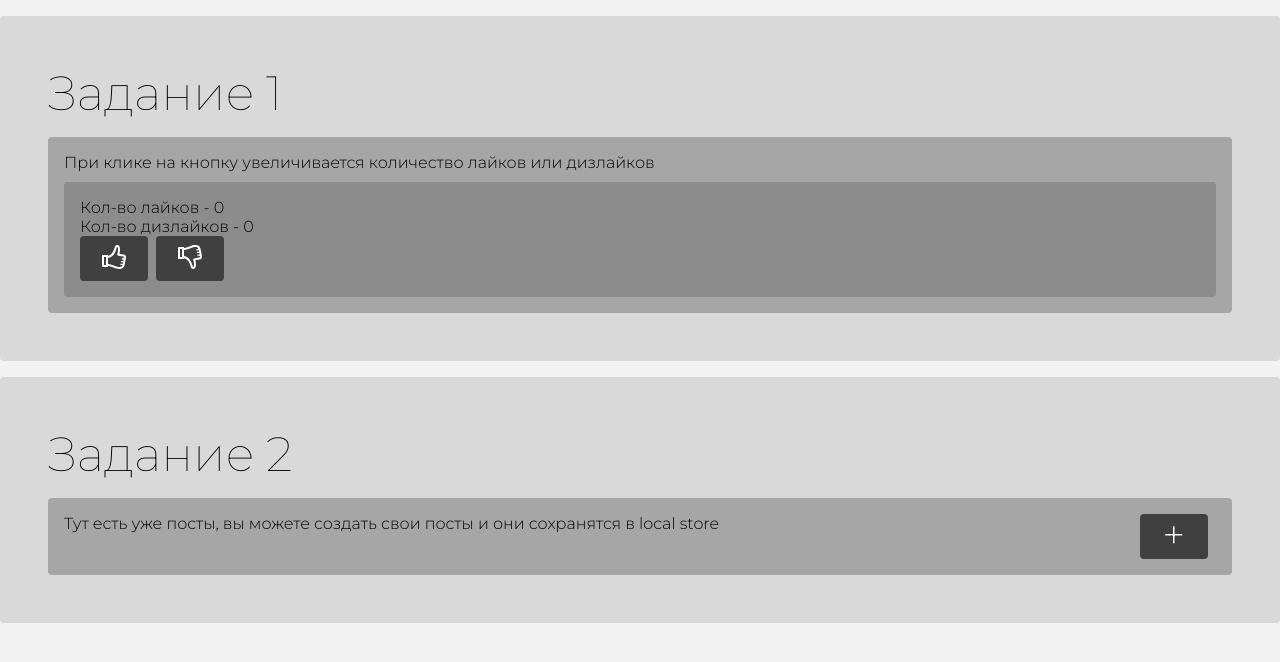
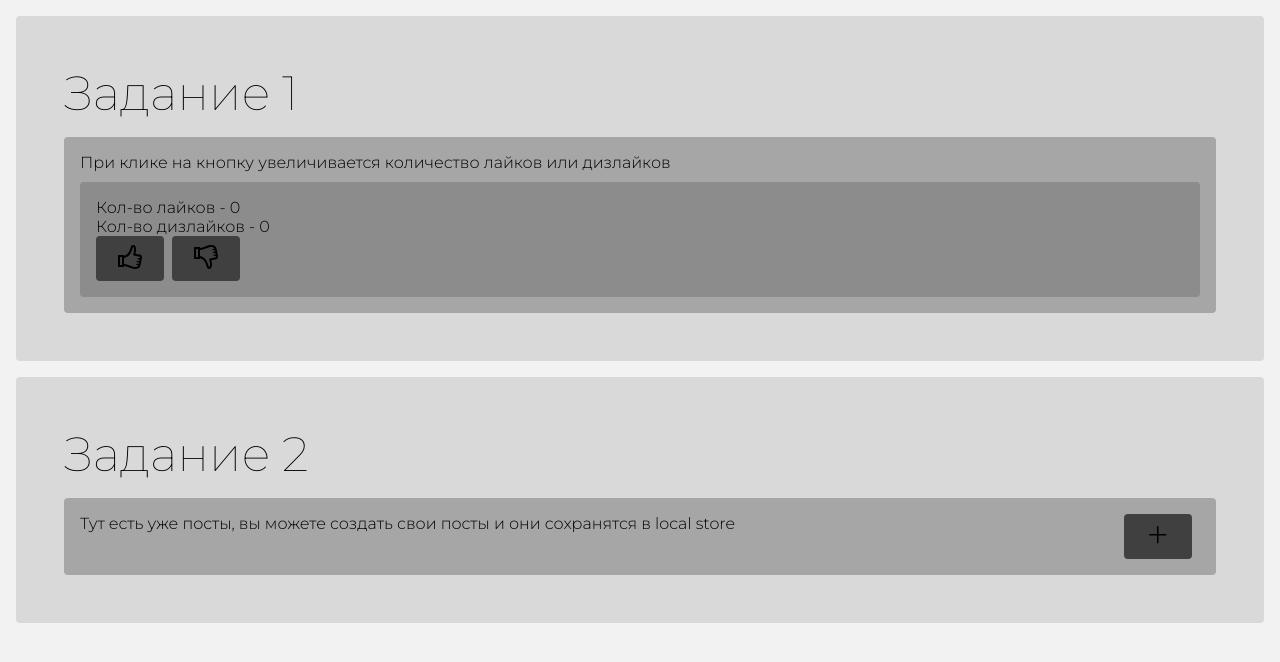
Before and after one commit to povar0305/vuejs, a Vue app: page / in a window 1280 px wide. Shown: the top 662 px of the page. Built offline with nearby package versions, Linux system fonts and the light colour scheme.

Commit message:
create new component - btn UI

```diff
--- a/src/App.vue
+++ b/src/App.vue
@@ -1,6 +1,6 @@
 <template>
   <div id="app">
-    <Task1  ></Task1>
+    <Task1></Task1>
     <Task2></Task2>
   </div>
 
@@ -9,8 +9,9 @@
 <script>
 import Task1 from "@/components/task1.vue";
 import Task2 from "@/components/task2.vue";
+
 export default {
-  components:{
+  components: {
     Task1,
     Task2
   },
@@ -66,8 +67,12 @@ svg {
   padding: 3rem;
   font-weight: 300;
   background-color: $light;
-  margin-top: 1rem;
-  margin-bottom: 1rem;
+  margin: 1rem;
+  @media(max-width: 768px) {
+    margin-left: 0;
+    margin-right: 0;
+    padding: 1rem;
+  }
 
   & .desc {
     padding-bottom: 10px;
@@ -82,18 +87,6 @@ svg {
       padding: 1rem;
 
     }
-  }
-
-  & button {
-    background-color: $darken;
-    margin-right: 0.5rem;
-    outline: none;
-    color: $white;
-    padding: 7px 20px;
-  }
-
-  & button path {
-    fill: $white;
   }
 }
 
@@ -149,20 +142,12 @@ svg {
     @media(max-width: 768px) {
       width: 100%;
     }
-    & p{
+
+    & p {
       text-align: justify;
     }
   }
 }
 
-button {
-  border: 2px solid transparent;
-}
-
-button:hover {
-  cursor: pointer;
-  background-color: transparent;
-  border: 2px solid $darken;
-}
 
 </style>
--- /dev/null
+++ b/src/components/UI/btn.vue
@@ -0,0 +1,43 @@
+<template>
+  <button>
+<slot></slot>
+  </button>
+</template>
+
+<script>
+export default {
+  name: "btn"
+}
+</script>
+
+<style scoped lang="scss">
+$font-family: 'Montserrat', sans-serif;
+$darken: #404040;
+$dark: #8C8C8C;
+$middle: #A6A6A6;
+$light: #D9D9D9;
+$bgc: #F2F2F2;
+$white: white;
+button {
+  background-color: $darken;
+  margin-right: 0.5rem;
+  outline: none;
+  color: $white;
+  padding: 7px 20px;
+  border: 2px solid transparent;
+}
+button path {
+  fill: $white;
+}
+button svg{
+  width: 24px;
+  height: 24px;
+}
+
+
+button:hover {
+  cursor: pointer;
+  background-color: transparent;
+  border: 2px solid $darken;
+}
+</style>
--- a/src/components/formAddPost.vue
+++ b/src/components/formAddPost.vue
@@ -1,14 +1,18 @@
 <template>
   <form v-if="showForm" @submit.prevent>
-    <input v-model='post.title' type="text" placeholder="Название поста">
-    <input v-model='post.body' type="text" placeholder="Текст">
-    <button @click="sendForm">Добавить пост</button>
+    <input v-model='post.title'  required type="text" placeholder="Название поста">
+    <input v-model='post.body' required  type="text" placeholder="Текст">
+    <btn @click="sendForm">Добавить пост</btn>
   </form>
 </template>
 
 <script>
+import Btn from "@/components/UI/btn";
 export default {
   name: "formAddPost",
+  components:{
+    Btn
+  },
   props: {
     showForm: {
       type: Boolean,
@@ -28,7 +32,6 @@ export default {
   methods: {
 
     sendForm() {
-
       this.post.id = String(Date.now())
       this.$emit('createPost', this.post)
       this.post = {
--- a/src/components/postItem.vue
+++ b/src/components/postItem.vue
@@ -1,7 +1,9 @@
 <template>
   <div class=" post_card task_body-inner">
-
+<div class="row" id={{post.id}}>
   <h2>{{ post.title }}</h2>
+  <svg @click="deletePost" clip-rule="evenodd" fill-rule="evenodd" stroke-linejoin="round" stroke-miterlimit="2" viewBox="0 0 24 24" xmlns="http://www.w3.org/2000/svg"><path d="m12 10.93 5.719-5.72c.146-.146.339-.219.531-.219.404 0 .75.324.75.749 0 .193-.073.385-.219.532l-5.72 5.719 5.719 5.719c.147.147.22.339.22.531 0 .427-.349.75-.75.75-.192 0-.385-.073-.531-.219l-5.719-5.719-5.719 5.719c-.146.146-.339.219-.531.219-.401 0-.75-.323-.75-.75 0-.192.073-.384.22-.531l5.719-5.719-5.72-5.719c-.146-.147-.219-.339-.219-.532 0-.425.346-.749.75-.749.192 0 .385.073.531.219z"/></svg>
+</div>
   <p>{{ post.body }}</p>
   </div>
 </template>
@@ -14,10 +16,21 @@ export default {
       type:Object,
       required:true,
     }
+  },
+  methods:{
+    deletePost(e){
+      console.log(e.target)
+    }
+
   }
 }
 </script>
 
 <style scoped>
-
+svg:hover{
+  cursor: pointer;
+}
+.row{
+  justify-content: space-between;
+}
 </style>
--- a/src/components/task1.vue
+++ b/src/components/task1.vue
@@ -6,18 +6,18 @@
       <div class="task_body-inner">
         <p>Кол-во лайков - {{ likes }}</p>
         <p>Кол-во дизлайков - {{ dislikes }}</p>
-        <button @click="addLike">
+        <btn @click="addLike">
           <svg xmlns="http://www.w3.org/2000/svg" width="24" height="24" viewBox="0 0 24 24">
             <path
                 d="M21.406 9.558c-1.21-.051-2.87-.278-3.977-.744.809-3.283 1.253-8.814-2.196-8.814-1.861 0-2.351 1.668-2.833 3.329-1.548 5.336-3.946 6.816-6.4 7.401v-.73h-6v12h6v-.904c2.378.228 4.119.864 6.169 1.746 1.257.541 3.053 1.158 5.336 1.158 2.538 0 4.295-.997 5.009-3.686.5-1.877 1.486-7.25 1.486-8.25 0-1.648-1.168-2.446-2.594-2.506zm-17.406 10.442h-2v-8h2v8zm15.896-5.583s.201.01 1.069-.027c1.082-.046 1.051 1.469.004 1.563l-1.761.099c-.734.094-.656 1.203.141 1.172 0 0 .686-.017 1.143-.041 1.068-.056 1.016 1.429.04 1.551-.424.053-1.745.115-1.745.115-.811.072-.706 1.235.109 1.141l.771-.031c.822-.074 1.003.825-.292 1.661-1.567.881-4.685.131-6.416-.614-2.239-.965-4.438-1.934-6.959-2.006v-6c3.264-.749 6.328-2.254 8.321-9.113.898-3.092 1.679-1.931 1.679.574 0 2.071-.49 3.786-.921 5.533 1.061.543 3.371 1.402 6.12 1.556 1.055.059 1.024 1.455-.051 1.584l-1.394.167s-.608 1.111.142 1.116z"/>
           </svg>
-        </button>
-        <button @click="addDislike">
+        </btn>
+        <btn @click="addDislike">
           <svg xmlns="http://www.w3.org/2000/svg" width="24" height="24" viewBox="0 0 24 24">
             <path
                 d="M24 11.936c0-1-.986-6.373-1.486-8.25-.714-2.689-2.471-3.686-5.009-3.686-2.283 0-4.079.617-5.336 1.158-2.05.883-3.791 1.519-6.169 1.746v-.904h-6v12h6v-.73c2.454.585 4.852 2.066 6.4 7.402.483 1.66.972 3.328 2.833 3.328 3.448 0 3.005-5.531 2.196-8.814 1.106-.466 2.767-.692 3.977-.744 1.426-.06 2.594-.858 2.594-2.506zm-20 .064h-2v-8h2v8zm15.755-1.302l1.394.167c1.075.129 1.105 1.525.051 1.584-2.749.154-5.06 1.013-6.12 1.556.43 1.748.92 3.463.92 5.534 0 2.505-.781 3.666-1.679.574-1.993-6.859-5.057-8.364-8.321-9.113v-6c2.521-.072 4.72-1.041 6.959-2.005 1.731-.745 4.849-1.495 6.416-.614 1.295.836 1.114 1.734.292 1.661l-.771-.032c-.815-.094-.92 1.068-.109 1.141 0 0 1.321.062 1.745.115.976.123 1.028 1.607-.04 1.551-.457-.024-1.143-.041-1.143-.041-.797-.031-.875 1.078-.141 1.172 0 0 .714.005 1.761.099s1.078 1.609-.004 1.563c-.868-.037-1.069-.027-1.069-.027-.75.005-.875 1.028-.141 1.115z"/>
           </svg>
-        </button>
+        </btn>
       </div>
 
     </div>
@@ -26,7 +26,13 @@
   </div>
 </template>
 <script>
+import Btn from "@/components/UI/btn.vue";
+
 export default {
+  components: {
+
+    Btn
+  },
   data() {
     return {
       likes: 0,
--- a/src/components/task2.vue
+++ b/src/components/task2.vue
@@ -5,14 +5,14 @@
     <div class="task_body">
       <div class="row justify-content-between">
         <p class="desc">Тут есть уже посты, вы можете создать свои посты и они сохранятся в local store</p>
-        <button @click="showForm = !showForm">
+        <btn @click="showForm = !showForm">
           <svg clip-rule="evenodd" fill-rule="evenodd" stroke-linejoin="round" stroke-miterlimit="2" viewBox="0 0 24 24"
                xmlns="http://www.w3.org/2000/svg">
             <path
                 d="m11 11h-7.25c-.414 0-.75.336-.75.75s.336.75.75.75h7.25v7.25c0 .414.336.75.75.75s.75-.336.75-.75v-7.25h7.25c.414 0 .75-.336.75-.75s-.336-.75-.75-.75h-7.25v-7.25c0-.414-.336-.75-.75-.75s-.75.336-.75.75z"
                 fill-rule="nonzero"/>
           </svg>
-        </button>
+        </btn>
 
       </div>
       <div class="  post_row ">
@@ -27,11 +27,13 @@
 <script>
 import FormAddPost from "@/components/formAddPost.vue";
 import Post from "@/components/post.vue";
+import Btn from "@/components/UI/btn.vue";
 
 export default {
   components: {
     FormAddPost,
-    Post
+    Post,
+    Btn
   },
 
   data() {
```
